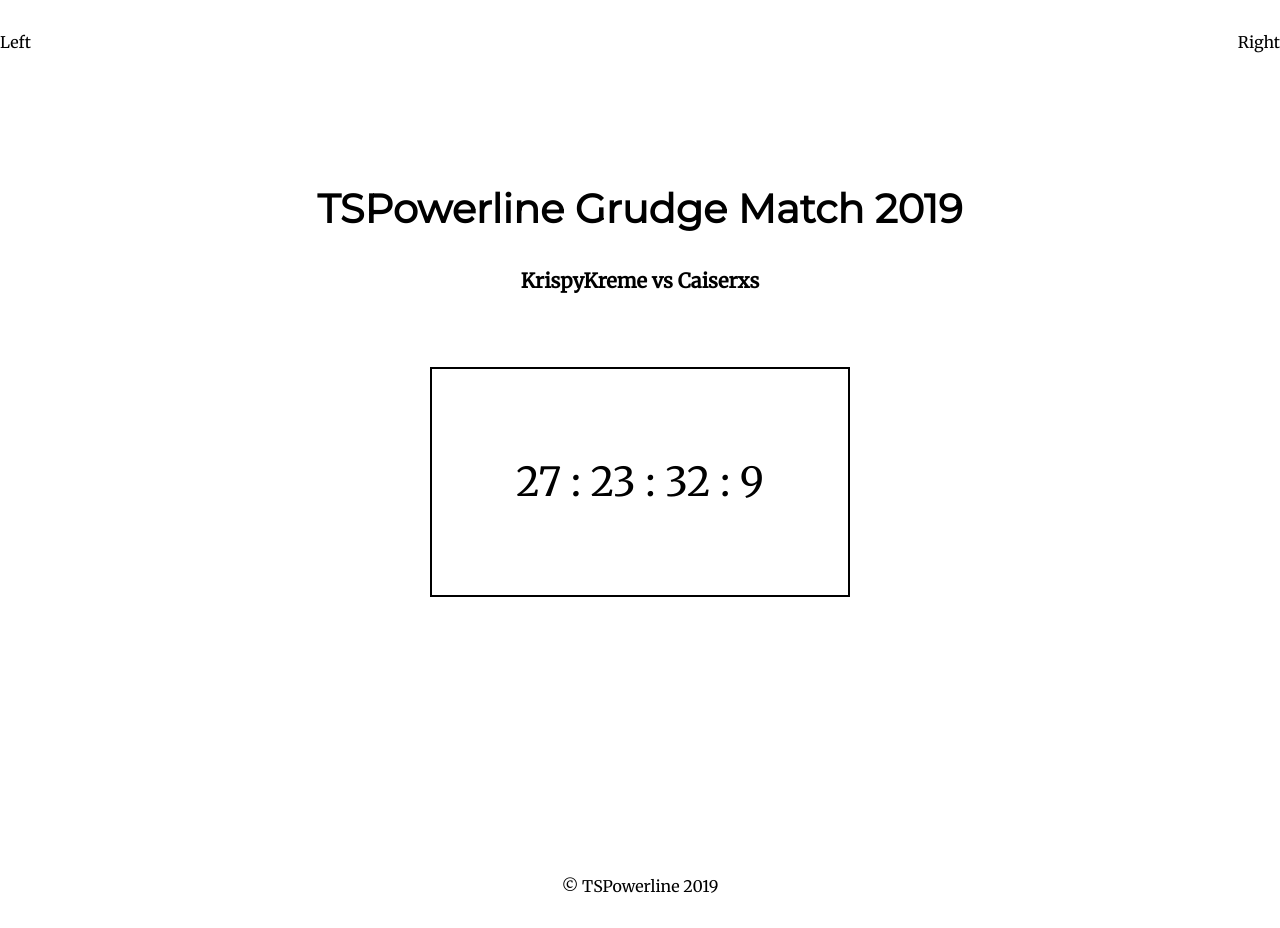
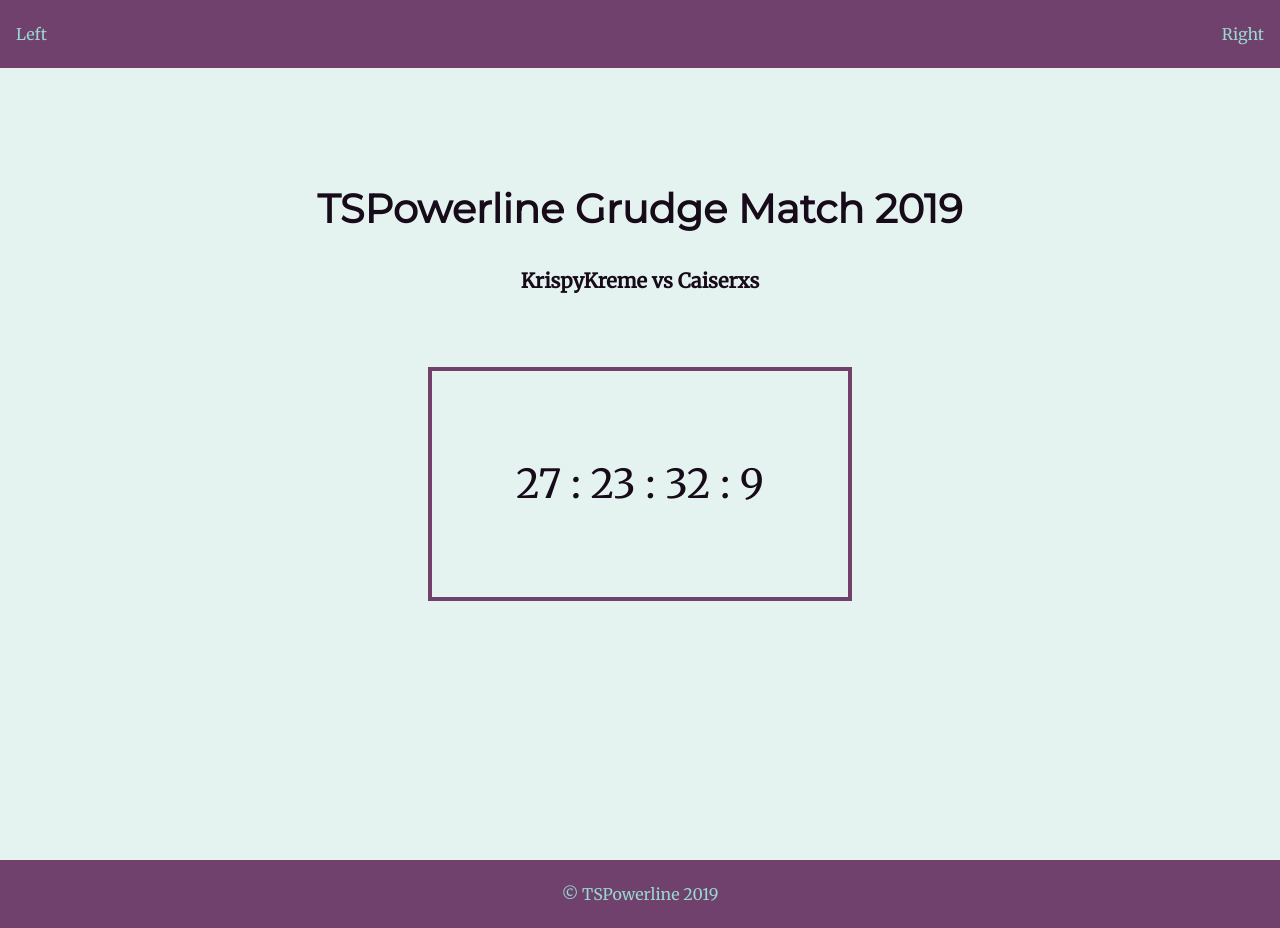
Before and after one commit to seanmcquaid/grudge-match-countdown, a React (Create React App) app: page / in a window 1280 px wide. Built offline with nearby package versions, Linux system fonts and the light colour scheme.

Commit message:
finished some basic styling

```diff
--- a/src/components/Footer/Footer.module.css
+++ b/src/components/Footer/Footer.module.css
@@ -4,6 +4,8 @@
     bottom : 0;
     left : 0;
     right : 0;
-    padding : 1rem 0;
+    padding : 0.5rem 0;
     position : absolute;
+    background-color: #70416d;
+    color : #99d8d0;
 }
--- a/src/components/Navbar/Navbar.js
+++ b/src/components/Navbar/Navbar.js
@@ -6,10 +6,10 @@ const Navbar = props => {
     return (
         <div className={styles.navbarContainer}>
             <div className={styles.navLeft}>
-                <Text navBarText={true}>Left</Text>
+                <Text navBarText={true} leftNav={true}>Left</Text>
             </div>
             <div className={styles.navRight}>
-                <Text navBarText={true}>Right</Text>
+                <Text navBarText={true} rightNav={true}>Right</Text>
             </div>
         </div>
     )
--- a/src/components/Navbar/Navbar.module.css
+++ b/src/components/Navbar/Navbar.module.css
@@ -4,9 +4,10 @@
     flex-direction: row;
     justify-content: center;
     align-content: center;
-    padding : 1rem 0;
+    padding : 0.5rem 0;
     width: 100%;
     top: 0;
+    background-color: #70416d;
 }
 
 .navLeft {
--- a/src/components/Timer/Timer.module.css
+++ b/src/components/Timer/Timer.module.css
@@ -1,5 +1,5 @@
 .timerContainer {
-    border : 2px solid black;
+    border : 4px solid #70416d;
     padding: 3rem;
     width: 100%;
     max-width: 20rem;
--- a/src/components/UI/Text/Text.module.css
+++ b/src/components/UI/Text/Text.module.css
@@ -6,9 +6,27 @@
     width: 100%;
 }
 
-.navBarTextContainer{
+.leftNavTextContainer {
+    display: flex;
+    flex-direction: row;
+    justify-content: flex-start;
+    align-items: center;
     width: 100%;
+    margin-left: 1rem;
+    color : #99d8d0;
 }
+
+.rightNavTextContainer{
+    display: flex;
+    flex-direction: row;
+    justify-content: flex-end;
+    align-items: center;
+    width: 100%;
+    margin-right: 1rem;
+    color : #99d8d0;
+}
+
+
 
 .text {
     font-family: 'Merriweather', serif;
--- a/src/index.css
+++ b/src/index.css
@@ -3,4 +3,6 @@ body {
     padding : 0;
     min-height : 100vh;
     position: relative;
+    background-color: #e4f2f0;
+    color : #170a19;
 }
```
